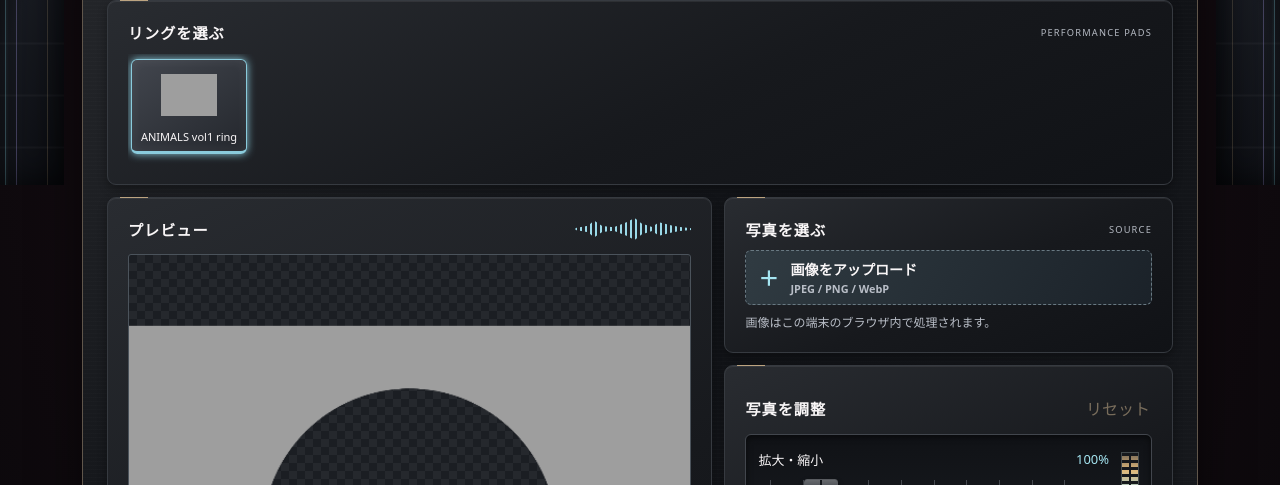
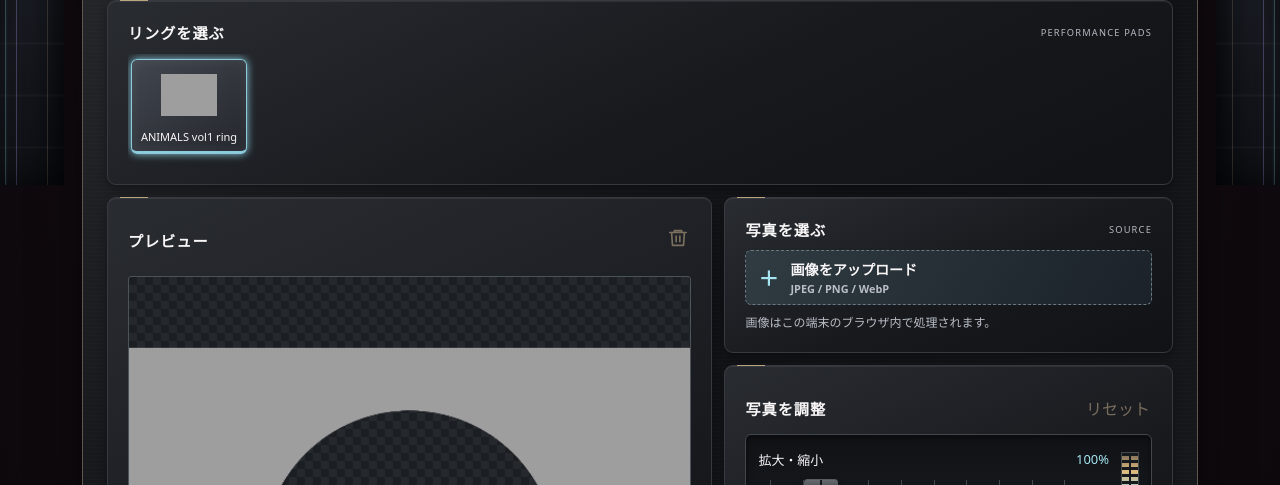
Before and after one commit to animals-official/ring, a plain HTML site: page index.html in a window 1280 px wide. Shown: the part 615-1100 px from the top of the page. Drawn offline with Linux system fonts and the light colour scheme; grey boxes are pictures that could not be loaded.

Commit message:
Add preview photo removal: index.html

```diff
--- a/index.html
+++ b/index.html
@@ -49,7 +49,7 @@
       <section class="preview panel" aria-labelledby="preview-title">
         <div class="section-heading">
           <h2 id="preview-title">プレビュー</h2>
-          <span class="waveform" aria-hidden="true"></span>
+          <button id="remove-photo" class="text-button" type="button" aria-label="写真を削除" title="写真を削除" disabled><svg width="22" height="22" viewBox="0 0 24 24" fill="none" stroke="currentColor" stroke-width="1.8" stroke-linecap="round" stroke-linejoin="round" aria-hidden="true"><path d="M3 6h18M8 6V4h8v2M5 6l1 14h12l1-14M10 10v6M14 10v6"/></svg></button>
         </div>
         <div class="jog-wheel">
           <div class="stage">
```
